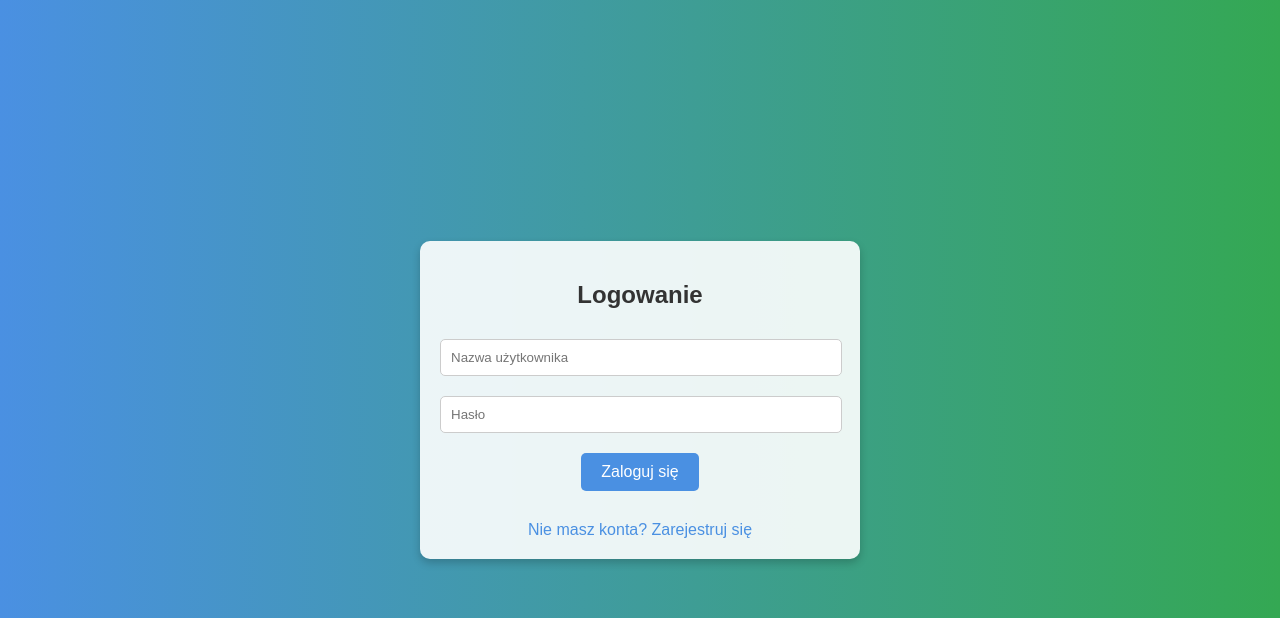
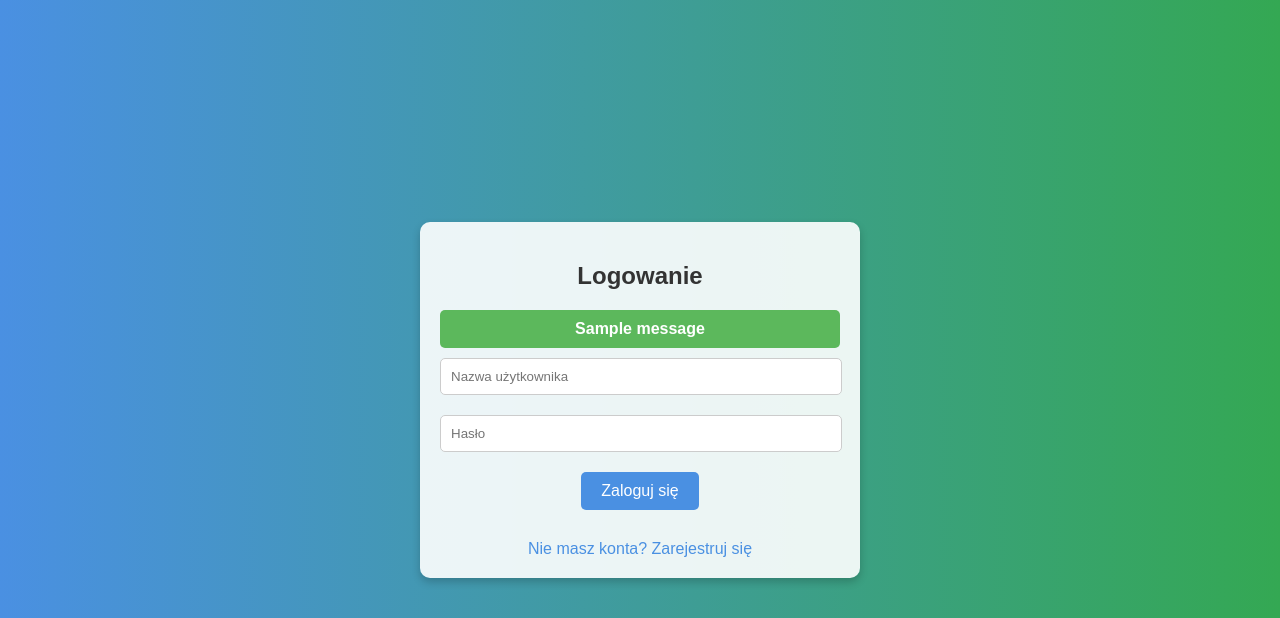
Before and after one commit to Szymmoc895/WebsiteProject, a Flask app: page /login in a window 1280 px wide. Shown: the top 618 px of the page. Run offline with Flask 3, Linux system fonts and the light colour scheme; tables that the repository leaves empty hold one stand-in row (values such as "Sample post"); one stand-in notice (Sample message) is shown.

Commit message:
hashowanie

```diff
--- a/Website/main.py
+++ b/Website/main.py
@@ -1,7 +1,8 @@
 
-from flask import Flask, render_template, request, url_for, redirect
+from flask import Flask, get_flashed_messages, render_template, request, url_for, redirect, flash
 from flask_sqlalchemy import SQLAlchemy
 from flask_login import LoginManager, UserMixin, login_user, logout_user
+import bcrypt
 
 app = Flask(__name__)
 app.config["SQLALCHEMY_DATABASE_URI"] = "sqlite:///db.sqlite"
@@ -15,7 +16,19 @@ login_manager.init_app(app)
 class Users(UserMixin, db.Model):
     id = db.Column(db.Integer, primary_key=True)
     username = db.Column(db.String(250), unique=True, nullable=False)
-    password = db.Column(db.String(250), nullable=False)
+    password_hash = db.Column(db.String(250), nullable=False)
+
+    @property
+    def password(self):
+        raise AttributeError('password is not a readable attribute')
+
+    @password.setter
+    def password(self, password):
+        self.password_hash = bcrypt.hashpw(password.encode('utf-8'), bcrypt.gensalt()).decode('utf-8')
+
+    def verify_password(self, password):
+        return bcrypt.checkpw(password.encode('utf-8'), self.password_hash.encode('utf-8'))
+
 
 
 db.init_app(app)
@@ -29,28 +42,49 @@ with app.app_context():
 def loader_user(user_id):
     return Users.query.get(user_id)
 
-
 @app.route('/register', methods=["GET", "POST"])
 def register():
     if request.method == "POST":
-        user = Users(username=request.form.get("username"),
-                     password=request.form.get("password"))
+        username = request.form.get("username")
+        password = request.form.get("password")
+        hashed_password = bcrypt.hashpw(password.encode('utf-8'), bcrypt.gensalt()).decode('utf-8')
+
+        user = Users(username=username, password_hash=hashed_password)
         db.session.add(user)
         db.session.commit()
+
+        flash('Rejestracja przebiegła pomyślnie!', 'success')
         return redirect(url_for("login"))
+
     return render_template("sign_up.html")
 
 
-@app.route("/login", methods=["GET", "POST"])
+# @app.route("/login", methods=["GET", "POST"])
+# def login():
+#     if request.method == "POST":
+#         user = Users.query.filter_by(
+#             username=request.form.get("username")).first()
+#         if user.password == request.form.get("password"):
+#             login_user(user)
+#             return redirect(url_for("home"))
+#     return render_template("login.html")
+
+@app.route('/login', methods=['GET', 'POST'])
 def login():
-    if request.method == "POST":
-        user = Users.query.filter_by(
-            username=request.form.get("username")).first()
-        if user.password == request.form.get("password"):
+    if request.method == 'POST':
+        username = request.form['username']
+        password = request.form['password']
+
+        user = Users.query.filter_by(username=username).first()
+        if user and user.verify_password(password):
             login_user(user)
-            return redirect(url_for("home"))
-    return render_template("login.html")
+            flash('Zalogowano pomyślnie!', 'success')
+            return redirect(url_for('home'))
+        else:
+            flash('Błędne dane logowania. Spróbuj ponownie.', 'error')
 
+    flashes = list(get_flashed_messages(with_categories=True))
+    return render_template('login.html', flashes=flashes)
 
 @app.route("/logout")
 def logout():
--- a/Website/templates/login.html
+++ b/Website/templates/login.html
@@ -89,16 +89,46 @@
             color: #4A90E2;
             text-decoration: none;
         }
+        .alert {
+            margin-top: 20px;
+            padding: 10px;
+            border-radius: 5px;
+            font-weight: bold;
+            text-align: center;
+        }
+        .alert-success {
+            background-color: #5cb85c; /* Zielony */
+            color: #fff;
+        }
+        .alert-error {
+            background-color: #d9534f; /* Czerwony */
+            color: #fff;
+        }
     </style>
 </head>
 <body>
     <div class="container">
         <h2>Logowanie</h2>
+
+        <!-- Wyświetlanie Flash Messages -->
+        {% with messages = get_flashed_messages(with_categories=true) %}
+            {% if messages %}
+                {% for category, message in messages %}
+                    <div class="alert alert-{{ category }}">
+                        {{ message }}
+                    </div>
+                {% endfor %}
+            {% endif %}
+        {% endwith %}
+
+        <!-- Formularz logowania -->
         <form action="/login" method="POST">
             <input type="text" name="username" placeholder="Nazwa użytkownika" required>
             <input type="password" name="password" placeholder="Hasło" required>
             <button type="submit">Zaloguj się</button>
         </form>
+
+        <!-- Przekierowanie do strony rejestracji -->
         <a href="/register" class="register-link">Nie masz konta? Zarejestruj się</a>
     </div>
 </body>
```
